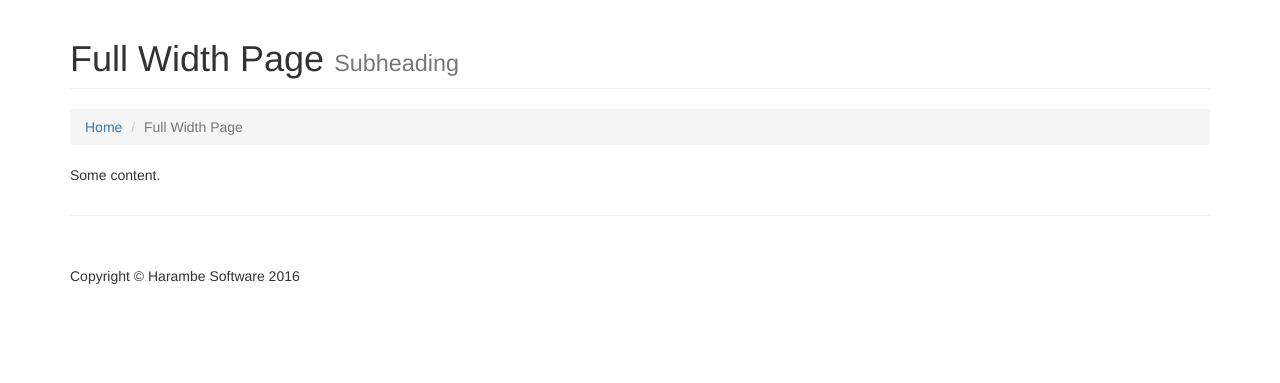
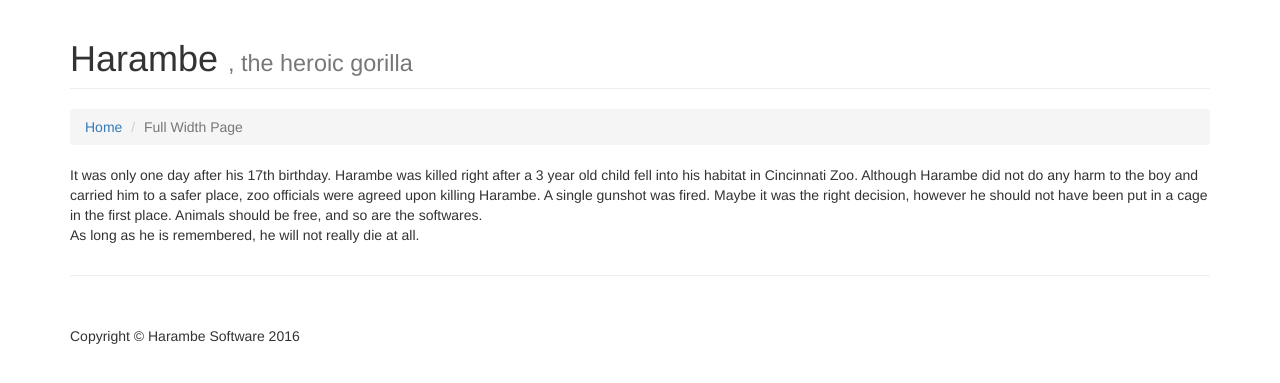
Before and after one commit to HarambeSoft/harambe-web-site, a PHP site: page /index.php?page=harambe in a window 1280 px wide. Shown: the part 51-434 px from the top of the page. Run offline with PHP 8.4, Linux system fonts and the light colour scheme.

Commit message:
harambe text

```diff
--- a/templates/business-simple/harambe.php
+++ b/templates/business-simple/harambe.php
@@ -7,8 +7,8 @@
     <!-- Page Heading/Breadcrumbs -->
     <div class="row">
         <div class="col-lg-12">
-            <h1 class="page-header">Full Width Page
-                <small>Subheading</small>
+            <h1 class="page-header">Harambe
+                <small>, the heroic gorilla</small>
             </h1>
             <ol class="breadcrumb">
                 <li><a href="index.html">Home</a>
@@ -22,7 +22,14 @@
     <!-- Content Row -->
     <div class="row">
         <div class="col-lg-12">
-            <p>Some content.</p>
+            <p>It was only one day after his 17th birthday.
+                Harambe was killed right after a 3 year old child fell into his habitat in Cincinnati Zoo.
+                Although Harambe did not do any harm to the boy and carried him to a safer place, zoo officials were agreed upon killing Harambe.
+                A single gunshot was fired.
+                Maybe it was the right decision, however he should not have been put in a cage in the first place.
+                Animals should be free, and so are the softwares.
+                <br>
+                As long as he is remembered, he will not really die at all.</p>
         </div>
     </div>
     <!-- /.row -->
```
